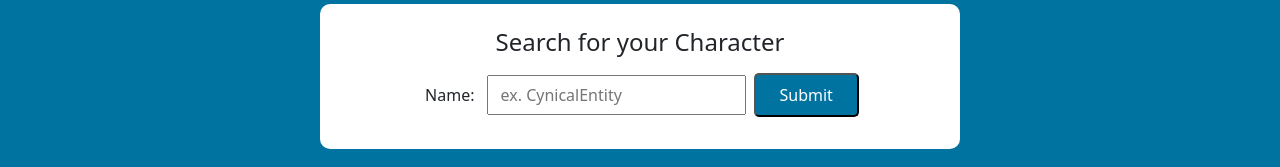
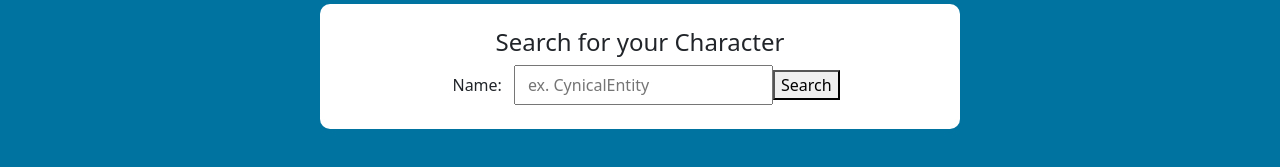
Before and after one commit to MatthewGammon/Albion-Player-Info, a React (Create React App) app: page /playerSearch in a window 1280 px wide. Shown: the part 262-429 px from the top of the page. Built offline with nearby package versions, Linux system fonts and the light colour scheme; no server answers.

Commit message:
updated button className

```diff
--- a/src/components/player/playerSearch/PlayerSearch.js
+++ b/src/components/player/playerSearch/PlayerSearch.js
@@ -64,8 +64,8 @@ export default function Home() {
           value={userName.name}
           required={true}
         />
-        <button className="button" type="submit">
-          Submit
+        <button className="search-button" type="submit">
+          Search
         </button>
       </form>
 
```
